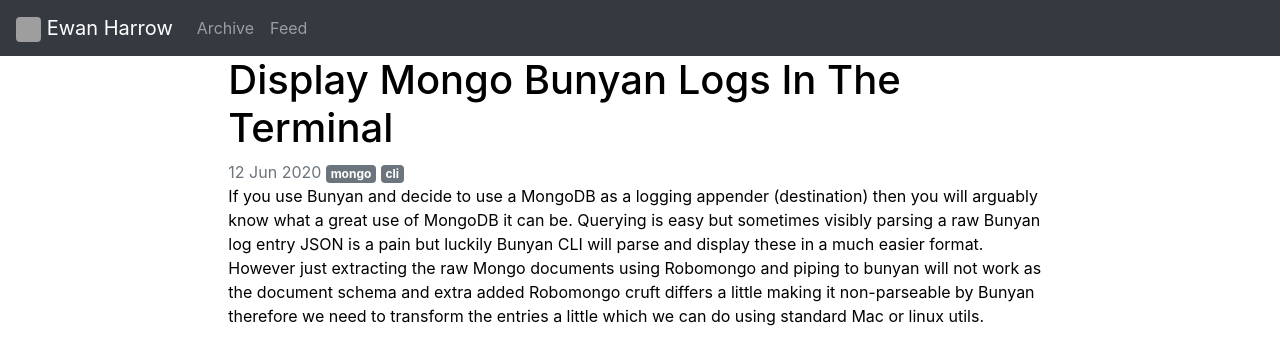
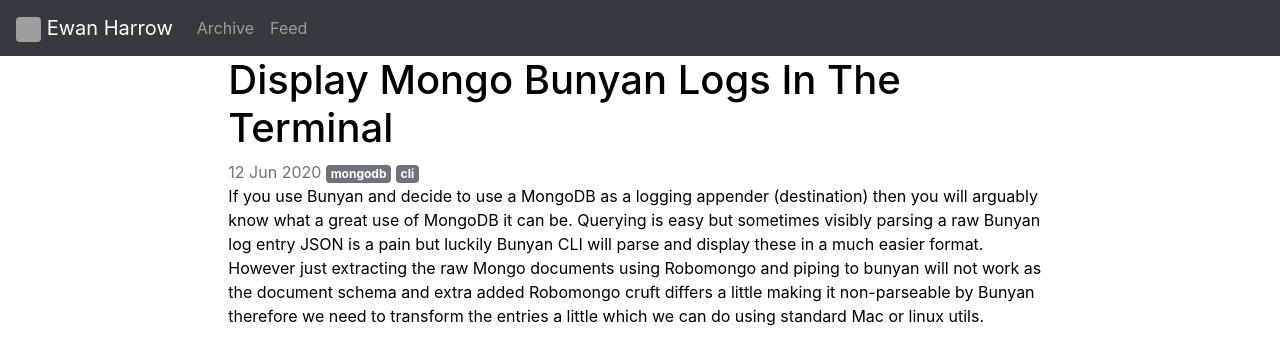
Before and after one commit to eharrow/eharrow.github.io, a Jekyll site: the page built from _posts/2020-06-12-display-mongo-bunyan-logs-in-the-terminal.md, in a window 1280 px wide. Shown: the top 347 px of the page. Built offline with Jekyll 4.4.1, drawn with Linux system fonts in a browser that asks for light colours; comment, search, counter and statistics services are not loaded; grey boxes are pictures that could not be loaded.

Commit message:
fix: adde missing tag page

```diff
--- a/_posts/2020-06-12-display-mongo-bunyan-logs-in-the-terminal.md
+++ b/_posts/2020-06-12-display-mongo-bunyan-logs-in-the-terminal.md
@@ -2,7 +2,7 @@
 layout: post
 title: Display Mongo Bunyan Logs In The Terminal
 comments: true
-tags: mongo cli
+tags: mongodb cli
 
 ---
 If you use Bunyan and decide to use a MongoDB as a logging appender (destination) then you will arguably know what a great use of MongoDB it can be.  Querying is easy but sometimes visibly parsing a raw Bunyan log entry JSON is a pain but luckily Bunyan CLI will parse and display these in a much easier format.  However just extracting the raw Mongo documents using Robomongo and piping to bunyan will not work as the document schema and extra added Robomongo cruft differs a little making it non-parseable by Bunyan therefore we need to transform the entries a little which we can do using standard Mac or linux utils.
```
Also changed, not shown: tag/mongodb.md (added, +4 -0 lines).
